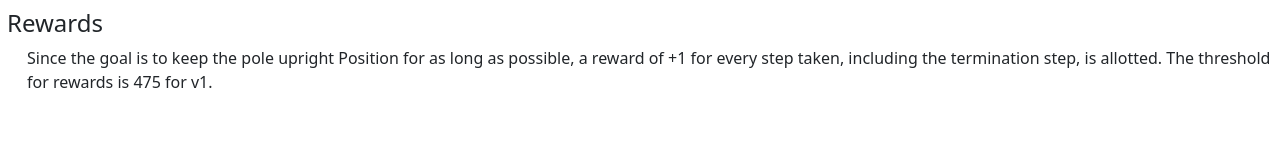
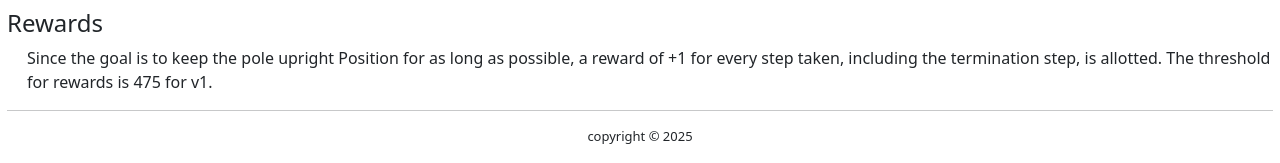
Before and after one commit to einstein2306/Cartpole-game, a Flask app: page /home in a window 1280 px wide. Shown: the part 1051-1214 px from the top of the page. Before the commit the page ends 1139 px from the top, so only its background shows below. Run offline with Flask 3, Linux system fonts and the light colour scheme.

Commit message:
updation copyright message

```diff
--- a/CartPole-Balancer/templates/Main.html
+++ b/CartPole-Balancer/templates/Main.html
@@ -33,7 +33,7 @@
     </main>
 
     <footer>
-        <p>&copy;CartPole Balancer 2025</p>
+        <p>copyright &copy; 2025</p>
     </footer>
 </body>
 </html>
--- a/CartPole-Balancer/templates/algorithm.html
+++ b/CartPole-Balancer/templates/algorithm.html
@@ -68,7 +68,8 @@
         <li>Tutorial "From Tabular Q-Learning to DQN":  <a href="https://github.com/araffin/rlss23-dqn-tutorial" style="text-decoration:none">https://github.com/araffin/rlss23-dqn-tutorial</a></li>
     </ul>
 
-
+    <hr>
+        <p style="text-align: center;font-size: small;">copyright &copy; 2025</p>
 
 </body>
 </html>
--- a/CartPole-Balancer/templates/home.html
+++ b/CartPole-Balancer/templates/home.html
@@ -136,7 +136,11 @@
              <span style="font-weight:100">+1</span> for every step taken, including the termination step, is allotted.
              The threshold for rewards is 475 for v1.
         </div>
+        <hr>
+        <p style="text-align: center;font-size: small;">copyright &copy; 2025</p>
     </main>
+    <br>
+
 
 </body>
 </html>
```
